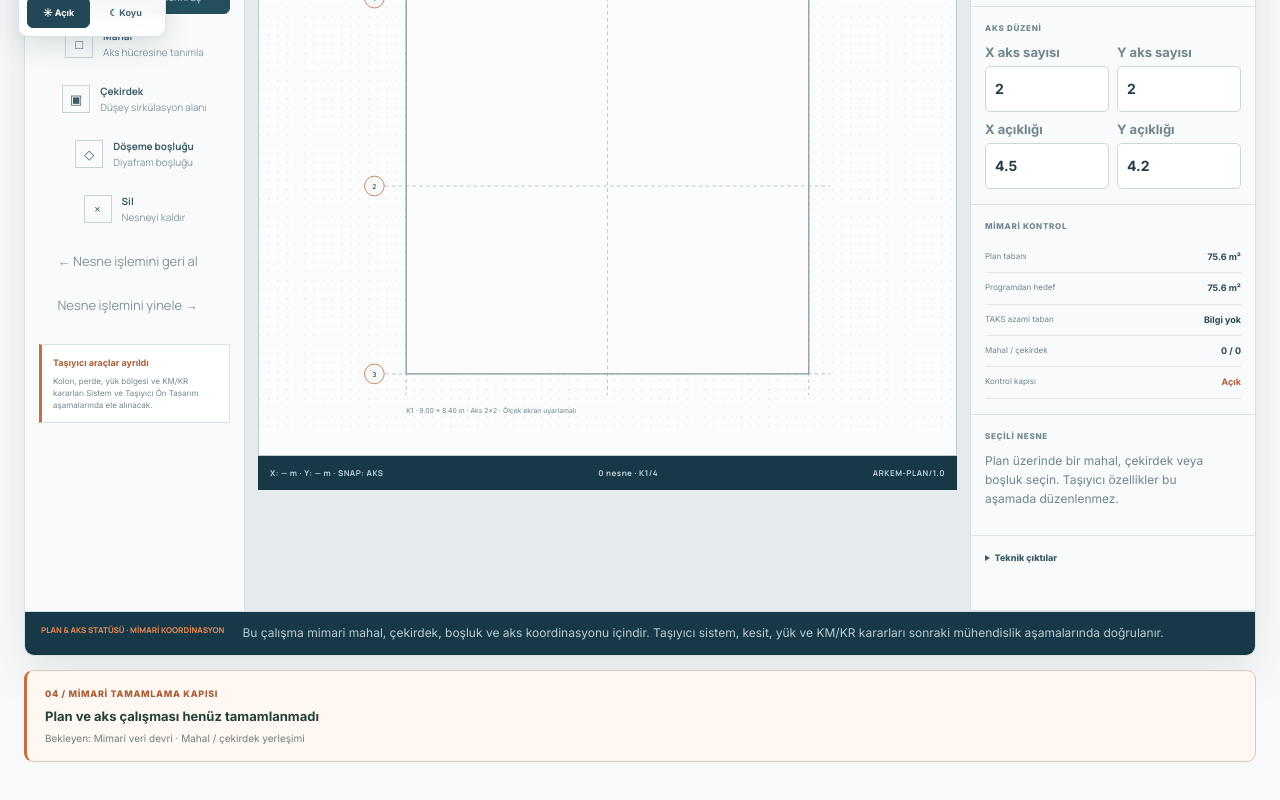
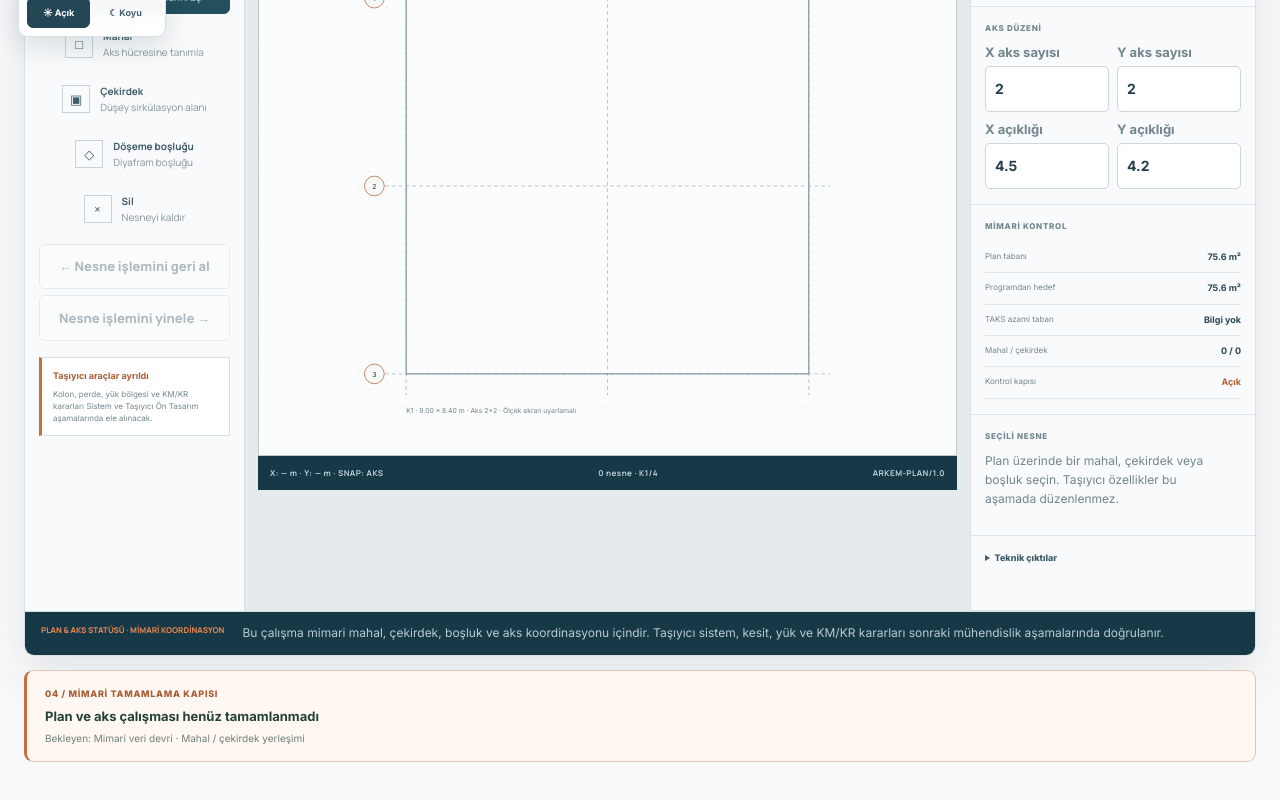
Before and after one commit to BuseIbsiroglu0637/arkemx-core-v1, a Next.js app: page /plan-ve-aks in a window 1280 px wide. Shown: the part 745-1545 px from the top of the page. Built offline with nearby package versions, Linux system fonts and the light colour scheme.

Commit message:
style(plan): açıklamalı nesne geri alma kontrollerini tasarla

```diff
--- a/app/plan-ve-aks/sade-plan.css
+++ b/app/plan-ve-aks/sade-plan.css
@@ -731,3 +731,29 @@ html[data-theme="dark"] .cad-plan-completion[data-state="pass"] b { color:#e5f0e
     justify-content:space-between;
   }
 }
+
+
+.cad-plan-history {
+  display:grid;
+  gap:6px;
+  margin-top:10px;
+}
+.cad-plan-history button {
+  min-height:34px;
+  border:1px solid #cbd8dc;
+  border-radius:5px;
+  background:#fff;
+  color:#496470;
+  font-size:8px;
+  font-weight:750;
+  cursor:pointer;
+}
+.cad-plan-history button:disabled {
+  opacity:.42;
+  cursor:not-allowed;
+}
+html[data-theme="dark"] .cad-plan-history button {
+  border-color:#383838;
+  background:#111;
+  color:#bdc9cd;
+}
```
